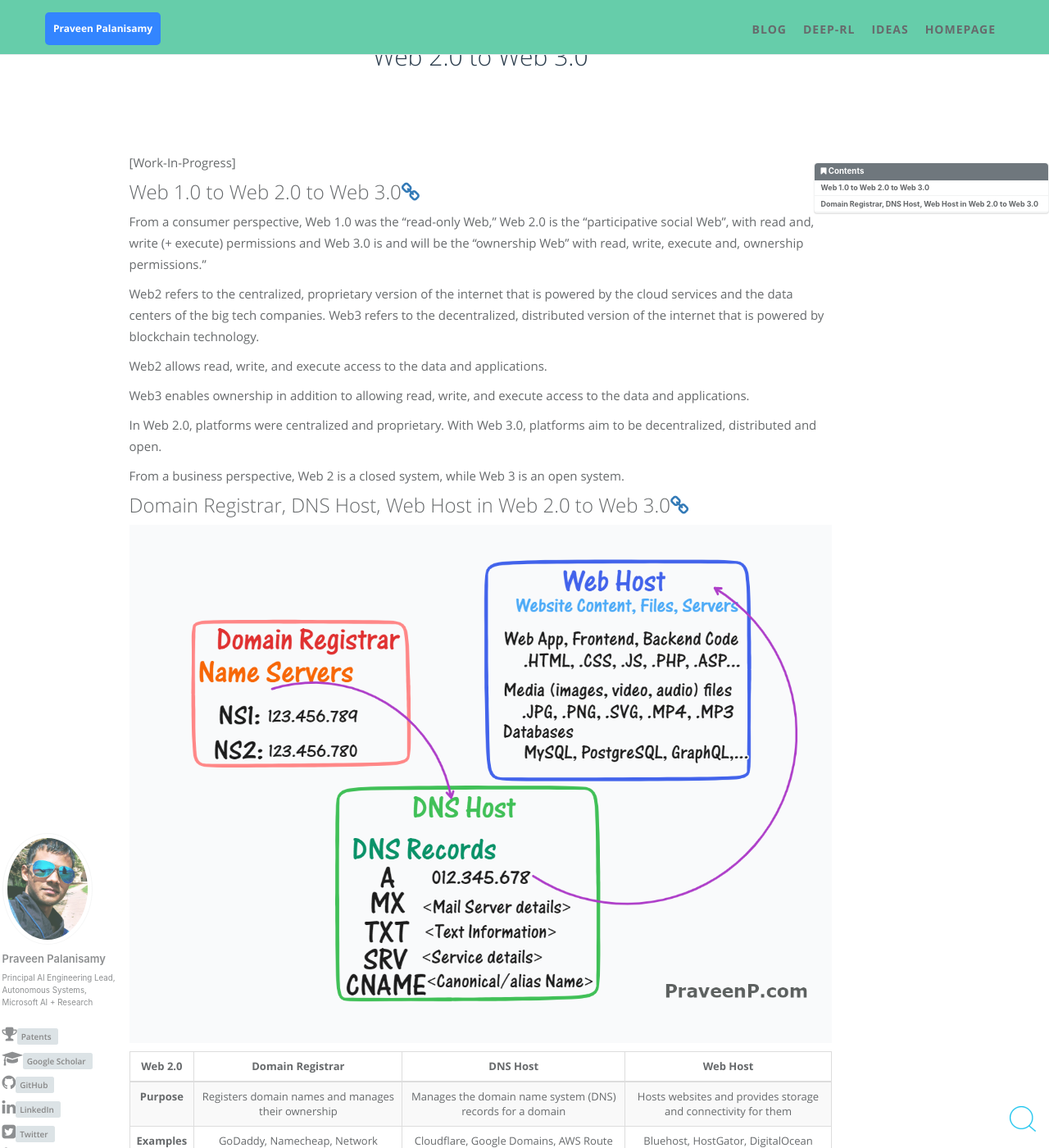
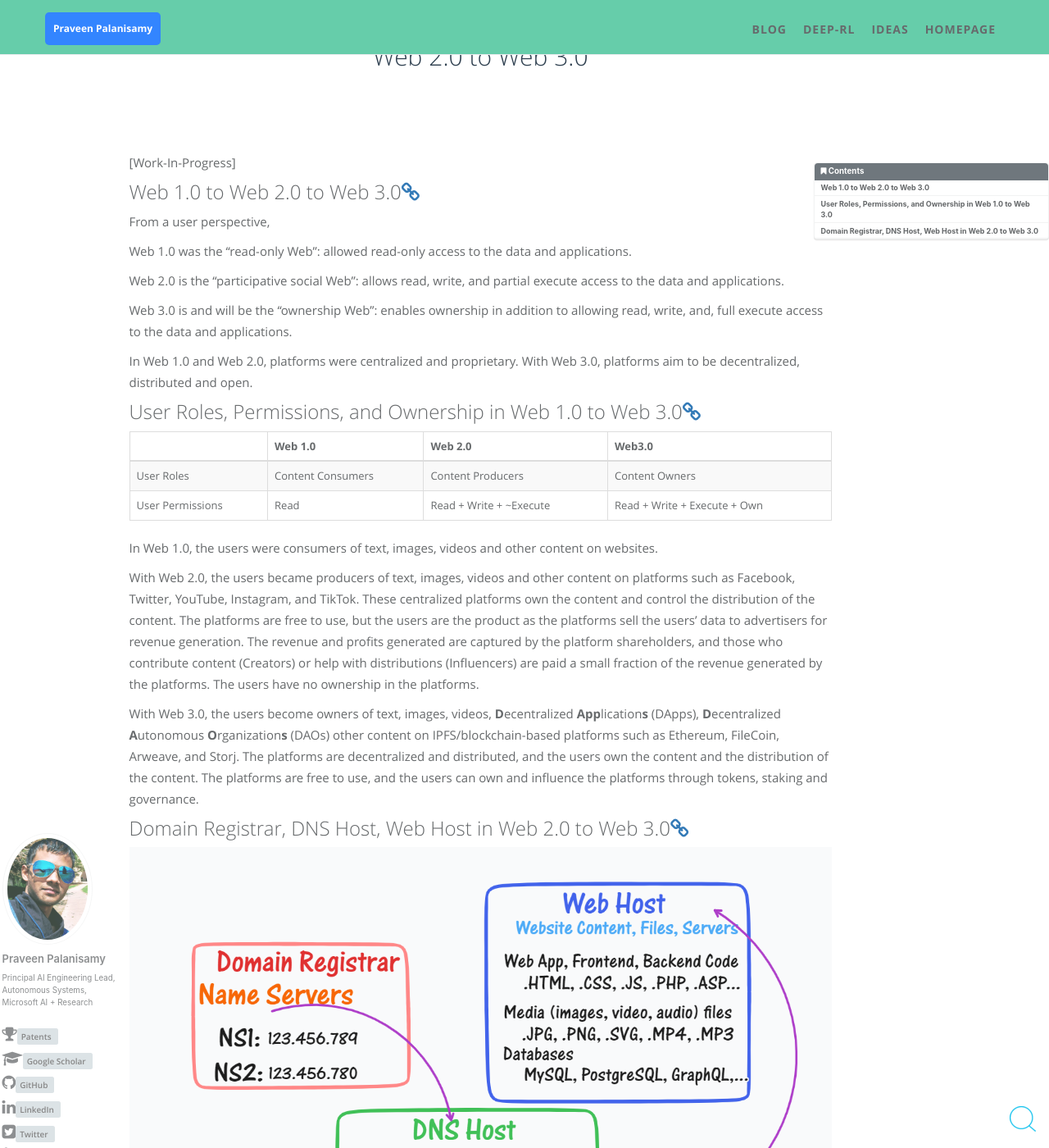
Before and after one commit to praveen-palanisamy/praveen-palanisamy.github.io, a Jekyll site: the page built from _posts/2022-12-30-web2-to-web3.md, in a window 1280 px wide and 1400 px high, scrolled down 1015 px. Shown: the whole window at 82% size. Built offline with Jekyll 4.4.1, drawn with Linux system fonts in a browser that asks for light colours; comment, search, counter and statistics services are not loaded.

Commit message:
Update post content

```diff
--- a/_posts/2022-12-30-web2-to-web3.md
+++ b/_posts/2022-12-30-web2-to-web3.md
@@ -11,18 +11,28 @@ icon: fa-book
 [Work-In-Progress]
 ## Web 1.0 to Web 2.0 to Web 3.0
 
-From a consumer perspective, Web 1.0 was the "read-only Web," Web 2.0 is the "participative social Web", with read and, write (+ execute) permissions and Web 3.0 is  and will be the "ownership Web" with read, write, execute  and, ownership permissions."
+From a user perspective,
 
-Web2 refers to the centralized, proprietary version of the internet that is powered by the cloud services and the data centers of the big tech companies.
-Web3 refers to the decentralized, distributed version of the internet that is powered by blockchain technology.
+Web 1.0 was the "read-only Web": allowed read-only access to the data and applications.
 
-Web2 allows read, write, and execute access to the data and applications.
+Web 2.0 is the "participative social Web": allows read, write, and partial execute access to the data and applications.
 
-Web3 enables ownership in addition to allowing read, write, and execute access to the data and applications.
+Web 3.0 is and will be the "ownership Web": enables ownership in addition to allowing read, write, and, full execute access to the data and applications.
 
-In Web 2.0, platforms were centralized and proprietary. With Web 3.0, platforms aim to be decentralized, distributed and open.
+In Web 1.0 and Web 2.0, platforms were centralized and proprietary. With Web 3.0, platforms aim to be decentralized, distributed and open.
+## User Roles, Permissions, and Ownership in Web 1.0 to Web 3.0
 
-From a business perspective, Web 2 is a closed system, while Web 3 is an open system.
+|                  | Web 1.0           | Web 2.0                 | Web3.0                       |
+|------------------|-------------------|-------------------------|------------------------------|
+| User Roles       | Content Consumers | Content Producers       | Content Owners               |
+| User Permissions | Read              | Read + Write + ~Execute | Read + Write + Execute + Own |
+{: .table .table-striped .table-bordered .table-hover .table-sm}
+
+In Web 1.0, the users were consumers of text, images, videos and other content on websites.
+
+With Web 2.0, the users became producers of text, images, videos and other content on platforms such as Facebook, Twitter, YouTube, Instagram, and TikTok. These centralized platforms own the content and control the distribution of the content. The platforms are free to use, but the users are the product as the platforms sell the users' data to advertisers for revenue generation. The revenue and profits generated are captured by the platform shareholders, and those who contribute content (Creators) or help with distributions (Influencers) are paid a small fraction of the revenue generated by the platforms. The users have no ownership in the platforms.
+
+With Web 3.0, the users become owners of text, images, videos, **D**ecentralized **App**lication**s** (DApps), **D**ecentralized **A**utonomous **O**rganization**s** (DAOs) other content on IPFS/blockchain-based platforms such as Ethereum, FileCoin, Arweave, and Storj. The platforms are decentralized and distributed, and the users own the content and the distribution of the content. The platforms are free to use, and the users can own and influence the platforms through tokens, staking and governance.
 
 
 ## Domain Registrar, DNS Host, Web Host in Web 2.0 to Web 3.0
```
